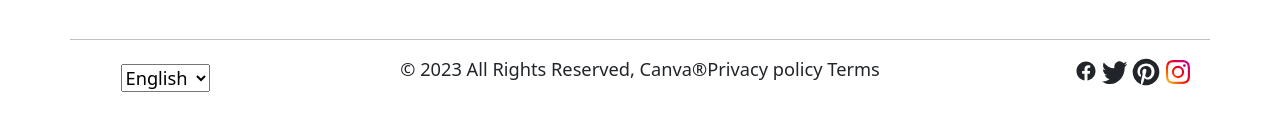
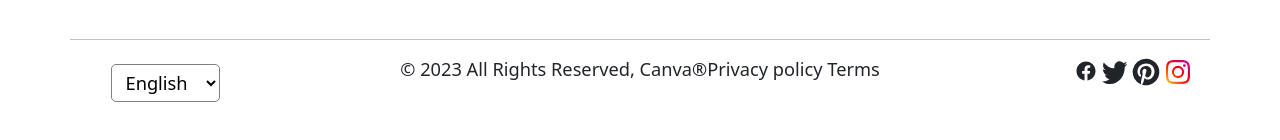
Before and after one commit to laxmanNemane/Task, a React (Create React App) app: page / in a window 1280 px wide. Shown: the part 5107-5247 px from the top of the page. Built offline with nearby package versions, Linux system fonts and the light colour scheme.

Commit message:
added the select styling

```diff
--- a/src/Layout/Footer.css
+++ b/src/Layout/Footer.css
@@ -66,3 +66,10 @@
       padding-left: 20px;
     }
   }
+
+  select{
+    border: 1px solid gray;
+    padding: 5px 10px ;
+    background-color: white;
+    border-radius: 5px;
+  }
--- a/src/Layout/Header.css
+++ b/src/Layout/Header.css
@@ -36,6 +36,10 @@
 .searchbar-section input{
   border: none;
   outline: none;
+}
+
+.navbar-menu li{
+  padding-bottom: 14px !important;
 }
 
 .header-btn{
--- a/src/Layout/Header.jsx
+++ b/src/Layout/Header.jsx
@@ -191,7 +191,7 @@ const Header = () => {
                   menuItems.map((item) => (
                     <DropDownMenu
                       key={item.id}
-                      className="my-1"
+                      className="my-1 pb-3 navbar-menu"
                       menuName={item.name}
                     />
                   ))}
--- a/src/Layout/MainFooter.jsx
+++ b/src/Layout/MainFooter.jsx
@@ -9,7 +9,11 @@ const MainFooter = () => {
       <div className="row">
         <div className=" col-sm-12 col-md-2 col-lg-2 order-1 order-md-1  ">
           <div className="select-box text-center  py-2 pb-3">
-            <select name="country-langaude" id="langauge">
+            <select
+              name="country-langaude"
+              id="langauge"
+              className="select-box"
+            >
               <option value="English">English</option>
               <option value="Marathi">Marathi</option>
               <option value="Urdu">Urdu</option>
```
